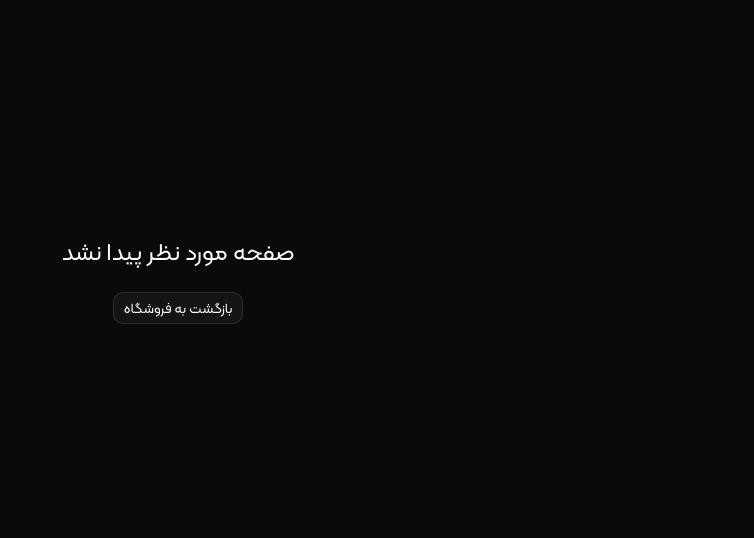
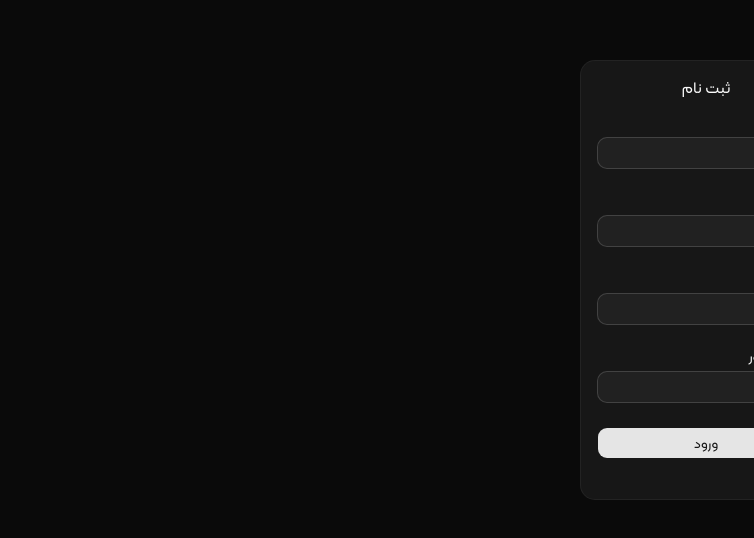
Before and after one commit to RezaGeshaniWeb/Shopping-App, a Next.js app: page /sign-up in a window 1280 px wide. Before the commit this address had no page. Shown: the part 120-658 px from the top of the page, without its empty margins (526-1280 px from the left). Built offline with nearby package versions, Linux system fonts and the light colour scheme; no server answers.

Commit message:
create sign-up page

```diff
--- /dev/null
+++ b/app/(auth)/sign-up/SignUpForm.tsx
@@ -0,0 +1,53 @@
+'use client'
+
+import { Button } from "@/components/ui/button"
+import { Input } from "@/components/ui/input"
+import { Label } from "@/components/ui/label"
+import { signUpUser } from "@/lib/actions/user.actions"
+import { useSearchParams, useRouter } from "next/navigation"
+import { useActionState } from "react"
+
+export default function SignUpForm() {
+    const router = useRouter()
+    const [data, action] = useActionState(signUpUser, { success: false, message: '' })
+
+    const searchParams = useSearchParams()
+    const callbackUrl = searchParams.get('callbackUrl') || '/'
+
+    if(data && data.success) {
+        router.push(callbackUrl)
+    }
+
+    return (
+        <form action={action}>
+            <input type="hidden" name="callbackUrl" value={callbackUrl} />
+            <div className="space-y-6">
+                <div>
+                    <Label className="mb-2" htmlFor="name">نام</Label>
+                    <Input id="name" name="name" type="text" required autoComplete="name" />
+                </div>
+                <div>
+                    <Label className="mb-2" htmlFor="email">ایمیل</Label>
+                    <Input id="email" name="email" type="email" required autoComplete="email" />
+                </div>
+                <div>
+                    <Label className="mb-2" htmlFor="password">رمز عبور</Label>
+                    <Input id="password" name="password" type="password" required autoComplete="password" />
+                </div>
+                <div>
+                    <Label className="mb-2" htmlFor="confirmPassword">تکرار رمز عبور</Label>
+                    <Input id="confirmPassword" name="confirmPassword" type="password" required autoComplete="confirmPassword" />
+                </div>
+                <div>
+                    <Button className="w-full" variant={"default"}>ورود</Button>
+                </div>
+
+                {data && !data.success && (
+                    <div className="text-center text-destructive">
+                        {data.message}
+                    </div>
+                )}
+            </div>
+        </form>
+    )
+}
--- /dev/null
+++ b/app/(auth)/sign-up/page.tsx
@@ -0,0 +1,27 @@
+import { redirect } from "next/navigation"
+import { Card, CardContent, CardHeader, CardTitle } from "@/components/ui/card"
+import { auth } from "@/auth"
+import SignUpForm from "./SignUpForm"
+
+export default async function SignUpPage(props: { searchParams: Promise<{ callback: string }> }) {
+    const { callbackUrl } = await props.searchParams
+
+    const session = await auth()
+
+    if (session) {
+        return redirect(callbackUrl || '/')
+    }
+
+    return (
+        <div className="min-h-screen flex items-center justify-center">
+            <Card className="w-full max-w-md">
+                <CardHeader className="space-y-4">
+                    <CardTitle className="text-center">ثبت نام</CardTitle>
+                </CardHeader>
+                <CardContent className="space-y-4">
+                    <SignUpForm />
+                </CardContent>
+            </Card>
+        </div>
+    )
+}
```
